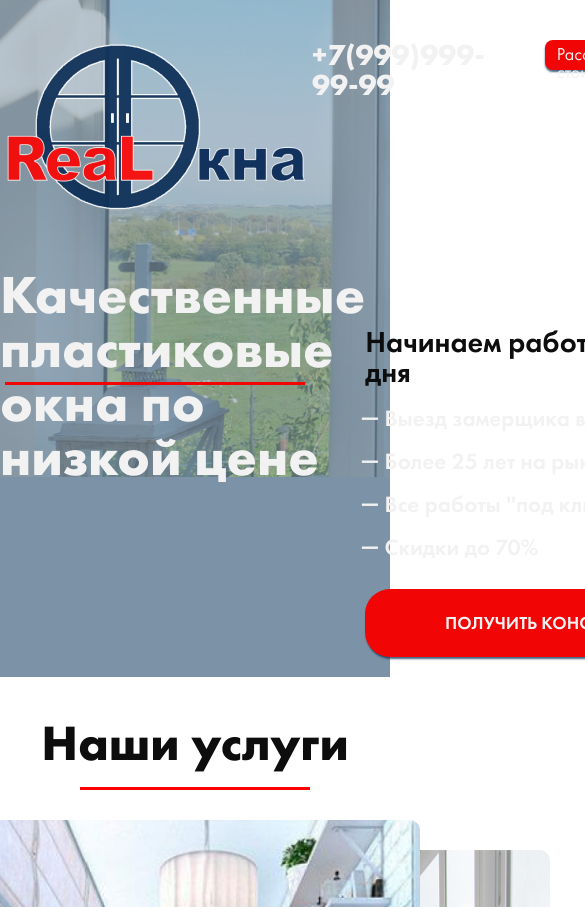
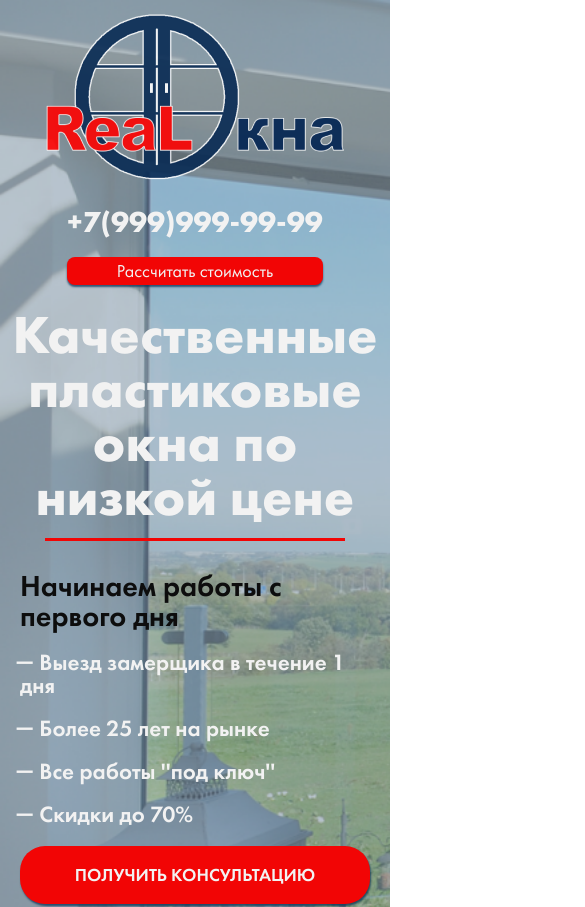
Before and after one commit to flash6989/real-okna, a plain HTML site: page index.html in a window 390 px wide. Shown: the top 907 px of the page, 585 px wide, since content can reach past the window. Drawn offline with nearby package versions, Linux system fonts and the light colour scheme.

Commit message:
adaptive1

```diff
--- a/css/style.css
+++ b/css/style.css
@@ -126,9 +126,10 @@ body {
 }
 
 .header {
-  background: url("../images/header.png") left -200px / cover no-repeat no-repeat
+  background: url("../images/header.png") left 0px / cover no-repeat no-repeat
     #0a345988;
   padding-bottom: 10px;
+  padding: 0 20px 10px 20px;
 }
 
 .header__bar {
@@ -172,20 +173,22 @@ body {
   justify-content: space-between;
   position: relative;
 }
+
+.header__info h1 > hr {
+  margin: 5px 0 0 5px;
+  width: 300px;
+  height: 3px;
+  background-color: #f20505;
+}
+
 .header__info h1 {
   font-family: "Futura New";
   color: #f2f2f2;
   font-size: 54px;
+  margin-right: 40px;
   max-width: 750px;
 }
-.header__info h1::before {
-  content: "";
-  border-bottom: 3px solid #f20505;
-  position: absolute;
-  width: 300px;
-  left: 5px;
-  top: 115px;
-}
+
 .header__info ul {
   font-size: 30px;
   padding-top: 60px;
@@ -213,6 +216,7 @@ body {
   color: #f2f2f2;
   font-family: "Futura New Demi";
   font-size: 18px;
+  display: inline-block;
   width: 400px;
   box-shadow: 1px 2px 2px rgba(10, 52, 89, 0.76);
   cursor: pointer;
@@ -1165,3 +1169,51 @@ body {
     transform: translateX(10px) scale(1);
   }
 }
+
+@media (max-width: 1000px) {
+  .header__info {
+    flex-direction: column;
+    align-items: center;
+  }
+  .header__info h1 {
+    margin-right: 0;
+    margin-top: 20px;
+    display: inline-block;
+    max-width: none;
+    text-align: center;
+  }
+
+  .header__info h1 > hr {
+    margin: 15px auto 0 auto;
+  }
+
+  .header__info ul {
+    max-width: 400px;
+    margin: 0 auto;
+    padding-top: 30px;
+  }
+  .header__info ul h3 {
+  }
+  .header__info ul li {
+  }
+
+  .header__bar {
+    flex-direction: column;
+    align-items: center;
+    padding-top: 10px;
+    margin: 0 auto;
+    gap: 20px;
+  }
+
+  .header__barright {
+    flex-direction: column;
+    gap: 20px;
+    text-align: center;
+  }
+  .header__buttonpadding {
+    padding: 20px 0px;
+    max-width: 350px;
+    display: block;
+    margin: 0 auto;
+  }
+}
--- a/index.html
+++ b/index.html
@@ -23,7 +23,10 @@
       </div>
 
       <div class="header__info">
-        <h1>Качественные пластиковые окна по низкой цене</h1>
+        <h1>
+          Качественные пластиковые окна по низкой цене
+          <hr />
+        </h1>
 
         <ul>
           <h3>Начинаем работы с первого дня</h3>
```
